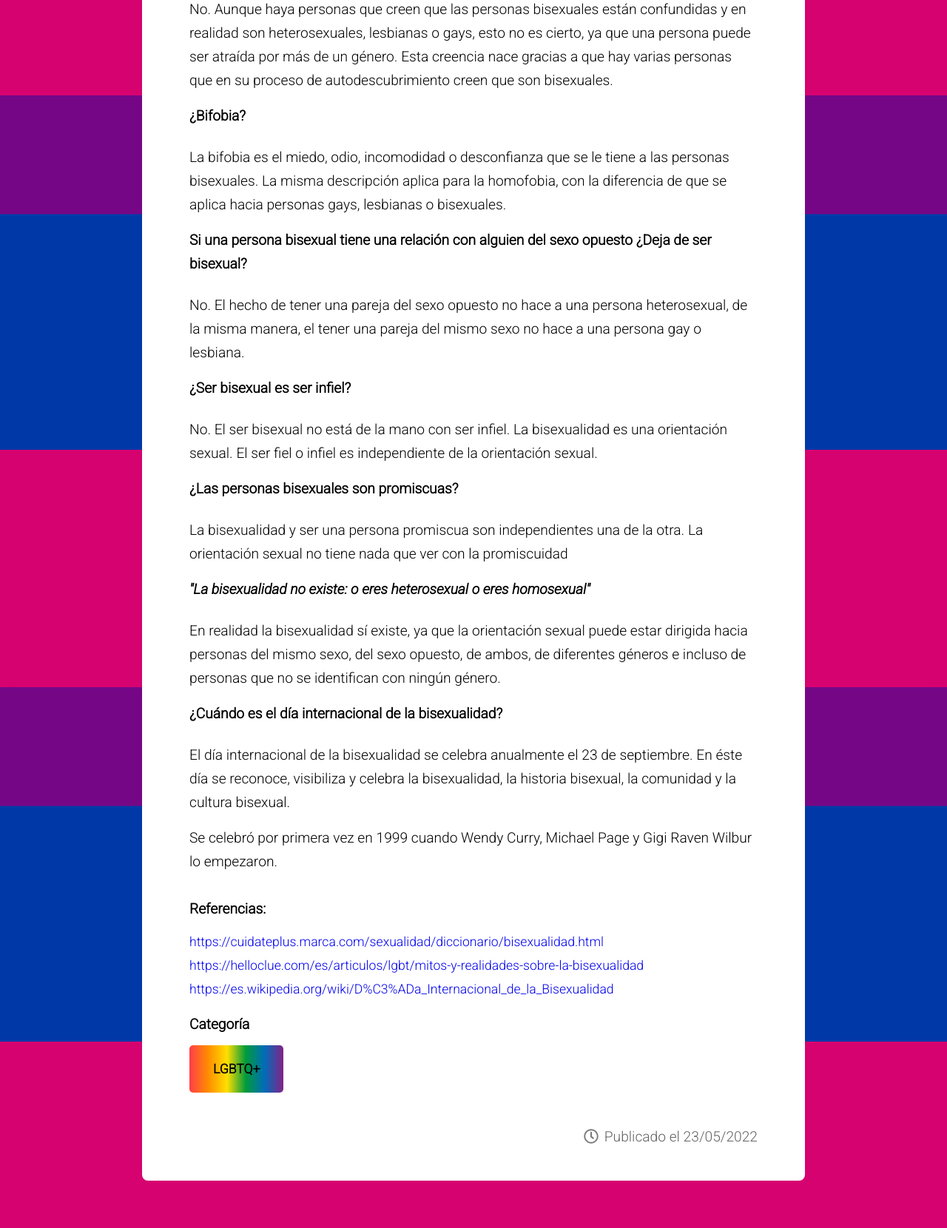
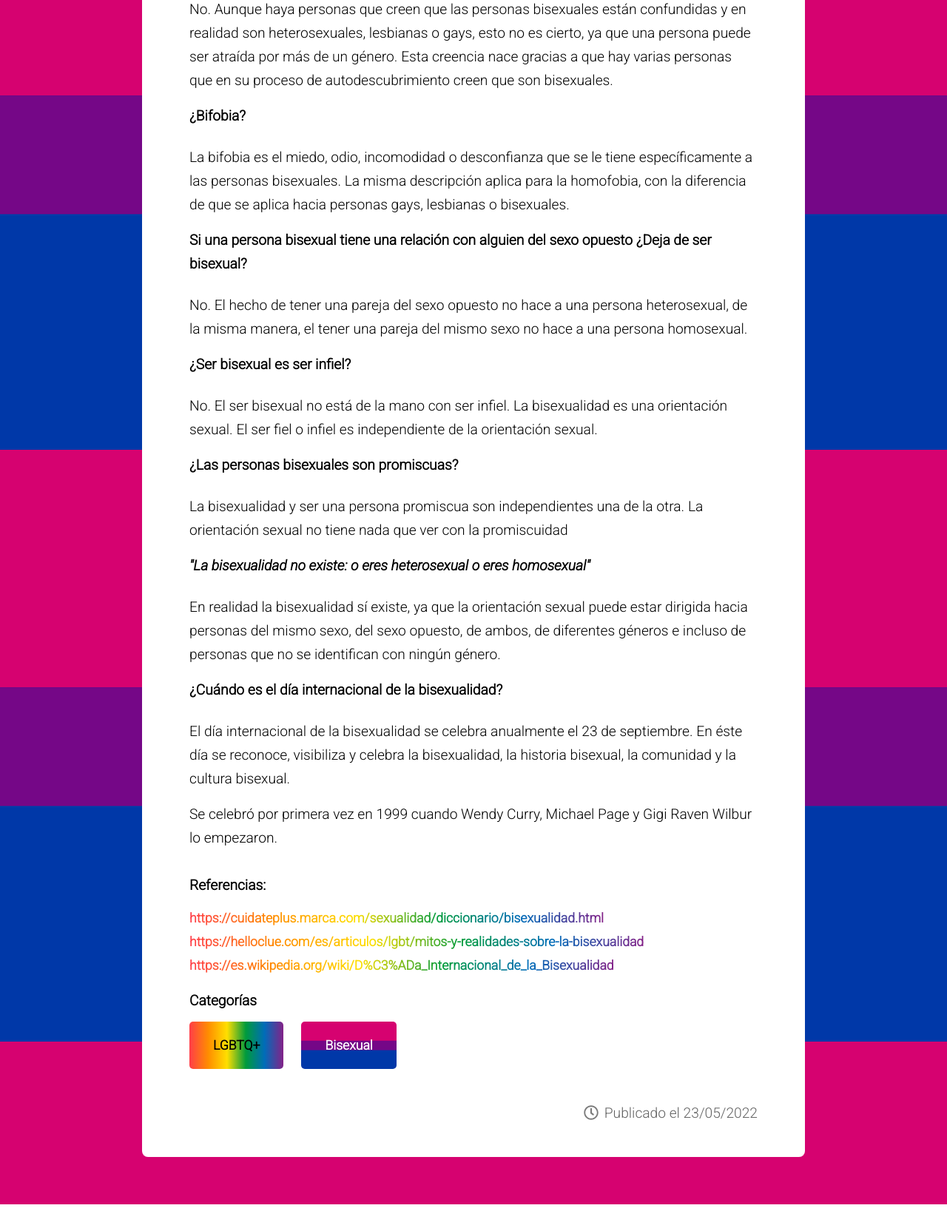
Before and after one commit to casa-arcoiris/casa-arcoiris.github.io, a PHP site: page /publicaciones/lgbtq/bisexualidad.html in a window 1280 px wide. Shown: the part 992-2652 px from the top of the page at 74% size. After the commit the page ends 2620 px from the top, so only its background shows below. Run offline with PHP 8.4, Linux system fonts and the light colour scheme.

Commit message:
Referencias

```diff
--- a/css/style.css
+++ b/css/style.css
@@ -771,10 +771,19 @@ p.post_image-small {
 	word-break: break-all;
 	font-size: 110%;
 	width: fit-content;
+	background: linear-gradient(to right, #ff3d49, #ff8d00, #ffdf00, #009b3c, #006cb9, #842288);
+	-webkit-background-clip: text;
+	-webkit-text-fill-color: transparent;
+	font-weight: bold;
+	transition: all 0.25s ease-in-out;
 }
 
 .referencias > a:hover, .referencias > a:focus-visible {
-	text-decoration: underline;
+	transform: scale(1.025);
+}
+
+.referencias > a:active {
+	transform: scale(.9);
 }
 
 .published {
@@ -832,12 +841,18 @@ p.post_image-small {
 	background: var(--clr-bg);
 }
 
-.categoria_post.trans {
+.categoria_post.trans, .categoria_post.bisexual {
 	font-weight: bold;
 	color: #000;
 	background-repeat: no-repeat;
 	background-image: url(../assets/trans_flag.jpg);
 	background-size: 101% 100%;
+}
+
+.categoria_post.bisexual {
+	background-image: url(../assets/bisexual_flag.png);
+	background-size: 101% 100%;
+	color: #fff;
 }
 
 .feeling_btns {
--- a/publicaciones/lgbtq/bisexualidad.html
+++ b/publicaciones/lgbtq/bisexualidad.html
@@ -100,11 +100,11 @@
 
 			<h2>¿Bifobia?</h2>
 
-			<p>La bifobia es el miedo, odio, incomodidad o desconfianza que se le tiene a las personas bisexuales. La misma descripción aplica para la homofobia, con la diferencia de que se aplica hacia personas gays, lesbianas o bisexuales.</p>
+			<p>La bifobia es el miedo, odio, incomodidad o desconfianza que se le tiene específicamente a las personas bisexuales. La misma descripción aplica para la homofobia, con la diferencia de que se aplica hacia personas gays, lesbianas o bisexuales.</p>
 
 			<h2>Si una persona bisexual tiene una relación con alguien del sexo opuesto ¿Deja de ser bisexual?</h2>
 
-			<p>No. El hecho de tener una pareja del sexo opuesto no hace a una persona heterosexual, de la misma manera, el tener una pareja del mismo sexo no hace a una persona gay o lesbiana.</p>
+			<p>No. El hecho de tener una pareja del sexo opuesto no hace a una persona heterosexual, de la misma manera, el tener una pareja del mismo sexo no hace a una persona homosexual.</p>
 
 			<h2>¿Ser bisexual es ser infiel?</h2>
 
@@ -132,9 +132,10 @@
 				<a target="_blank" href="https://es.wikipedia.org/wiki/D%C3%ADa_Internacional_de_la_Bisexualidad">https://es.wikipedia.org/wiki/D%C3%ADa_Internacional_de_la_Bisexualidad</a>
 			</div>
 
-			<h3 class="categorias_h3">Categoría</h3>
+			<h3 class="categorias_h3">Categorías</h3>
 			<div class="categorias_post">
 				<div class="categoria_post lgbtq">LGBTQ+</div>
+				<div class="categoria_post bisexual">Bisexual</div>
 			</div>
 		</div>
 
```
